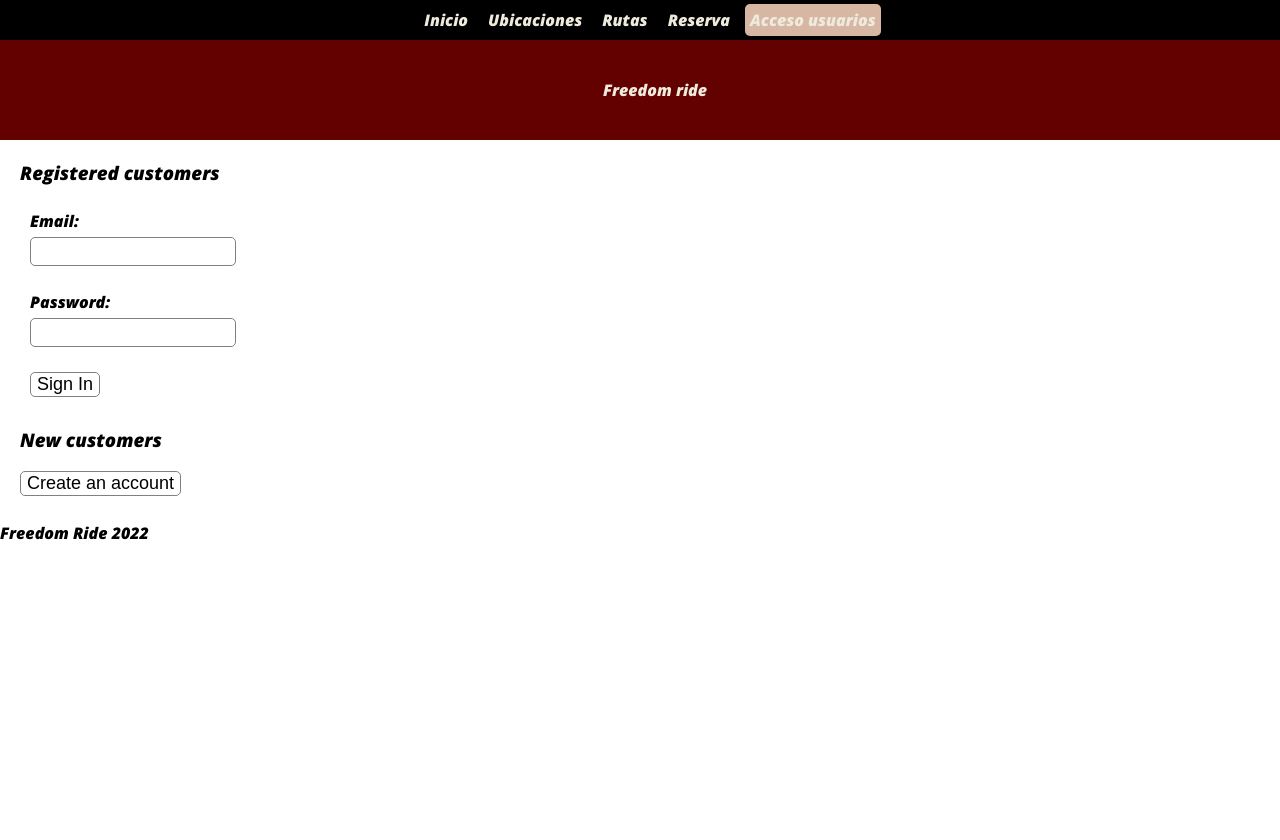
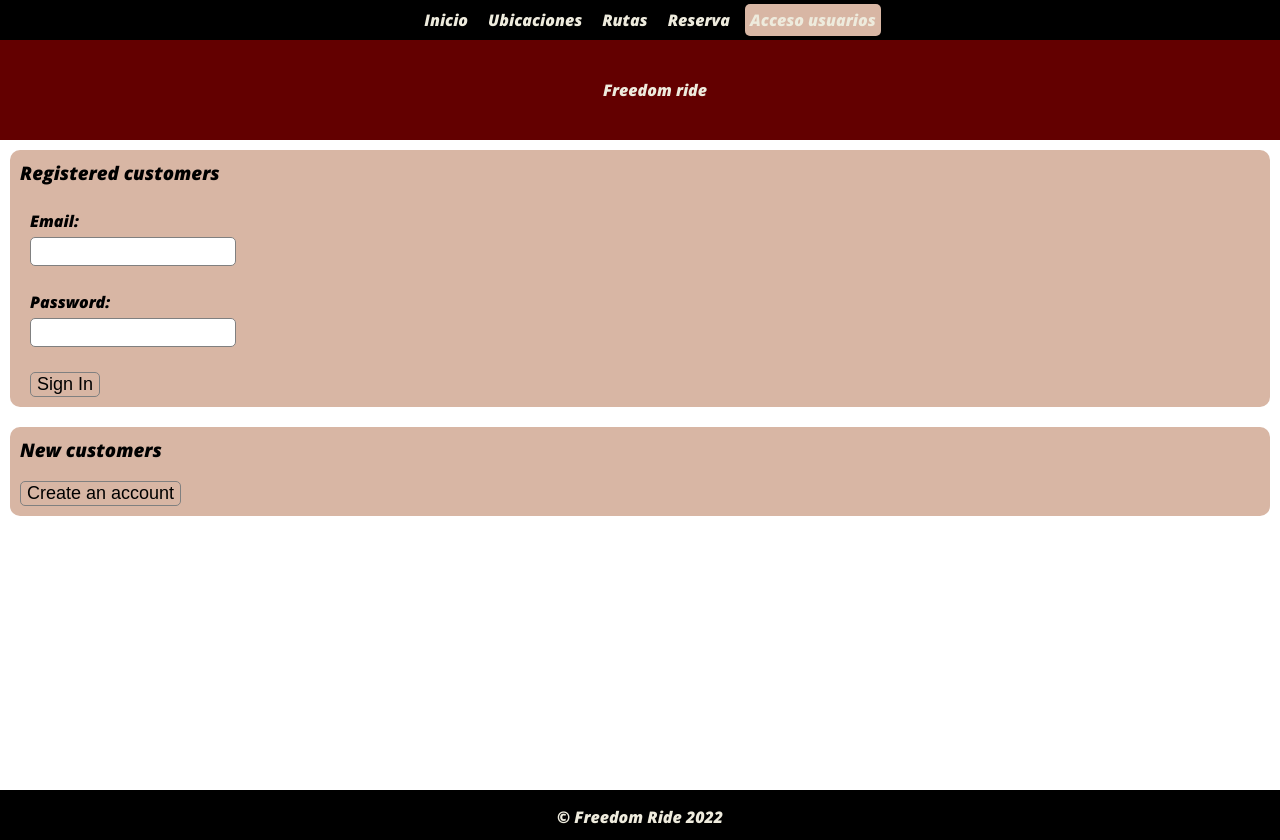
Before and after one commit to DaveSG1/project-client, a React (Create React App) app: page /login in a window 1280 px wide. Before the commit the page ends 800 px from the top, so only its background shows below. Built offline with nearby package versions, Linux system fonts and the light colour scheme.

Commit message:
modifico css y añado el footer a todas las pantallas que tengo hasta ahora, para que sea visible en todas ellas

```diff
--- a/src/App.css
+++ b/src/App.css
@@ -47,7 +47,7 @@
 
 /* estilos para el header: */
 
-.header {
+#header {
   height: 100px;
   background-color: var(--dark-brown);
   color: var(--bone);
@@ -60,16 +60,17 @@
 
 /* estilos para la pagina de login: */
 
-.loginpage {
+.logincomponent {
   display: flex;
-  /* width: 80%; */
+  flex-direction: column;
   justify-content: center;
 }
 
+.registerform,
 .loginform,
 .newaccount {
-  /* flex-grow: 1; */
-  background-color: var(--diveboxbg);
+
+  background-color: var(--makeup);
   border-radius: 10px;
   padding: 10px;
   margin: 10px;
@@ -110,17 +111,38 @@
 }
 
 
+.logincomponent {
+  display:flex;
+  flex-direction: column;
+  justify-content: center;
+}
+
+
+
+
 /* Estilos para el footer: */
 
-.footer {
+#footer {
   background-color: var(--black);
   color: var(--bone);
+  text-align: center;
   height: 50px;
-  display: flex;
-  justify-content: center;
-  align-items: center;
+  position: absolute;
+  bottom: 0;
+  width: 100%;
+
+
 }
 
+
+.pagecontainer {
+  position: relative;
+  min-height: 100vh;
+}
+
+.contentwrap {
+  padding-bottom: 75px; /* footer height */
+}
 
 
 
--- a/src/components/Footer.js
+++ b/src/components/Footer.js
@@ -3,7 +3,7 @@
 export default function Footer() {
     return (
         <div id="footer">
-            <p>Freedom Ride 2022</p>
+            <p> © Freedom Ride 2022</p>
         </div>
     )
 }
--- a/src/components/Header.js
+++ b/src/components/Header.js
@@ -2,7 +2,7 @@
 
 export default function Header() {
     return (
-        <div className="header">
+        <div id="header">
             <p>Freedom ride</p>
         </div>
     )
--- a/src/components/Login.js
+++ b/src/components/Login.js
@@ -11,6 +11,7 @@
 
     return (
         <>
+            <div className="logincomponent">
                 <div className="loginform">
                     <h3>Registered customers</h3>
                     <form action="#" method="GET">
@@ -34,7 +35,7 @@
                     <h3>New customers</h3>
                     <button onClick={handleRegister}>Create an account</button>
                 </div>
-
+            </div>
         </>
     )
 }
--- a/src/pages/IndexPage.js
+++ b/src/pages/IndexPage.js
@@ -1,10 +1,12 @@
 import React from "react"
+import Footer from "../components/Footer"
 import Index from "../components/Index"
 
 export default function IndexPage() {
     return (
         <div>
             <Index />
+            <Footer />
         </div>
     )
 }
--- a/src/pages/LoginPage.js
+++ b/src/pages/LoginPage.js
@@ -5,9 +5,12 @@
 
 export default function LoginPage() {
     return (
-        <div>
-            <Header />
-            <Login />
+        <div className="pagecontainer">
+
+            <div className="contentwrap">
+                <Header />
+                <Login />
+            </div>
             <Footer />
         </div>
     )
--- a/src/pages/RegisterPage.js
+++ b/src/pages/RegisterPage.js
@@ -1,4 +1,5 @@
 import React from "react";
+import Footer from "../components/Footer";
 import Header from "../components/Header";
 import Register from "../components/Register"
 
@@ -8,6 +9,7 @@
         <div>
             <Header />
             <Register />
+            <Footer />
         </div>
     )
 }
```
Lines whose indentation alone changed are shown as unchanged.
